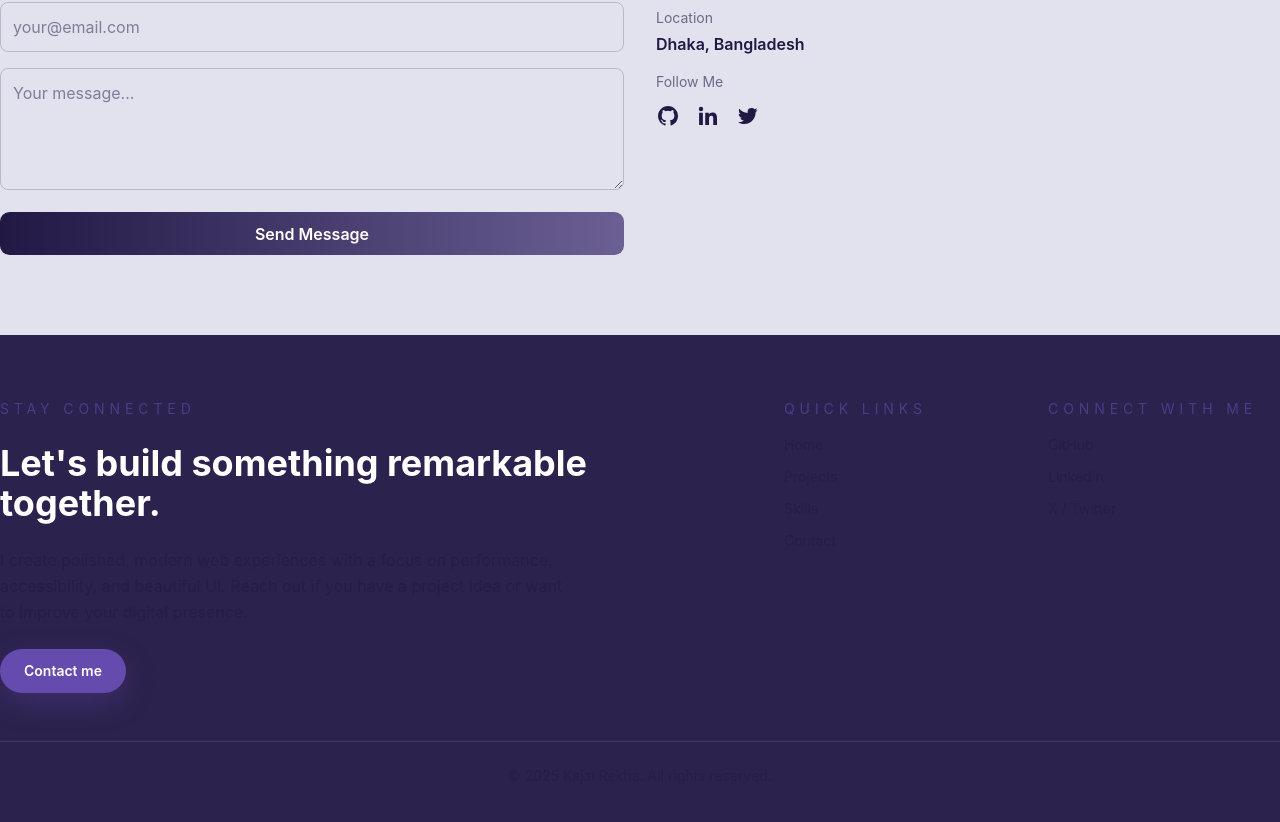
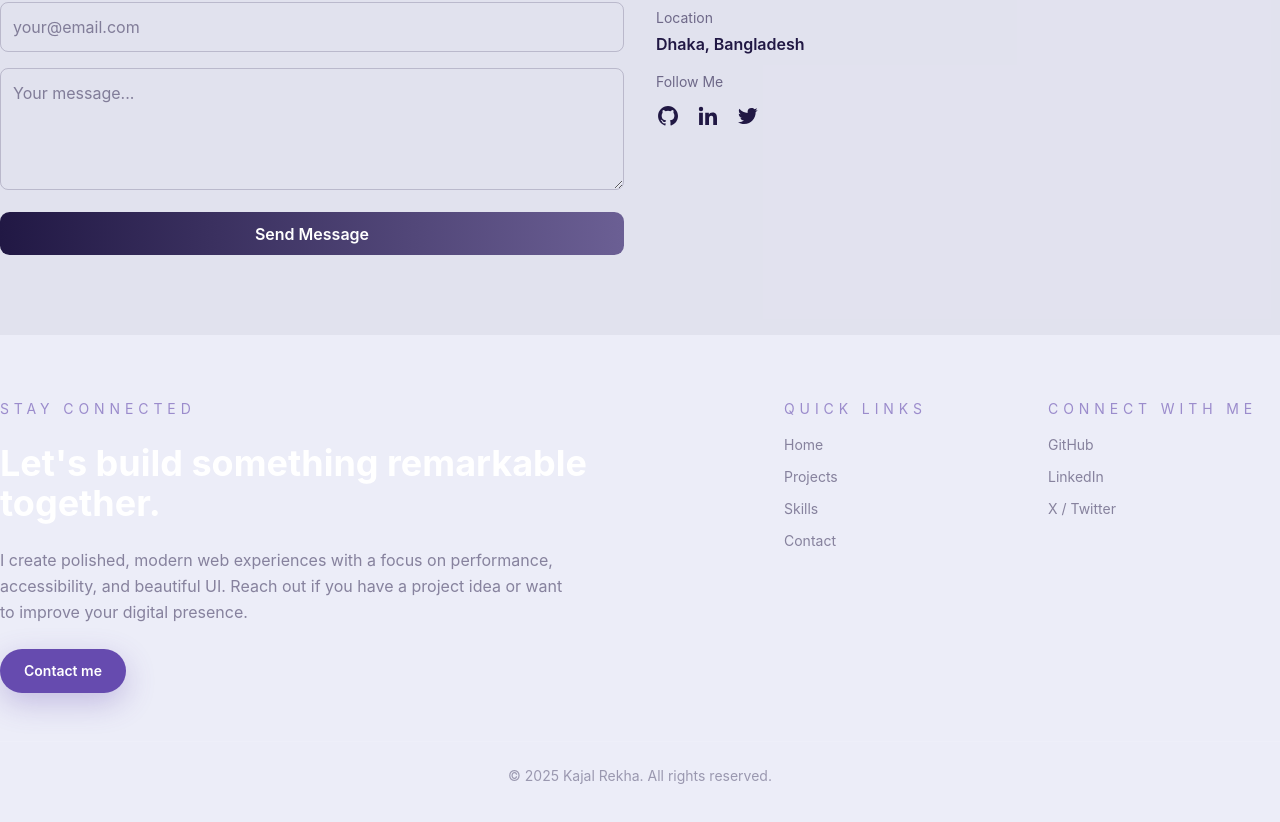
Before and after one commit to kajal-rekha/next.js-portfolio, a Next.js app: page / in a window 1280 px wide. Shown: the part 3492-4314 px from the top of the page. Built offline with nearby package versions, Linux system fonts and the light colour scheme.

Commit message:
footer update

```diff
--- a/components/Footer.tsx
+++ b/components/Footer.tsx
@@ -2,7 +2,7 @@ import Link from "next/link";
 
 const Footer = () => {
     return (
-        <footer className="bg-primary-95 text-white py-16">
+        <footer className="bg-transparent text-white py-16">
             <div className="wrapper grid gap-10 lg:grid-cols-[1.5fr_1fr]">
                 <div className="space-y-6">
                     <p className="text-sm uppercase tracking-[0.35em] text-blue-60">
```
